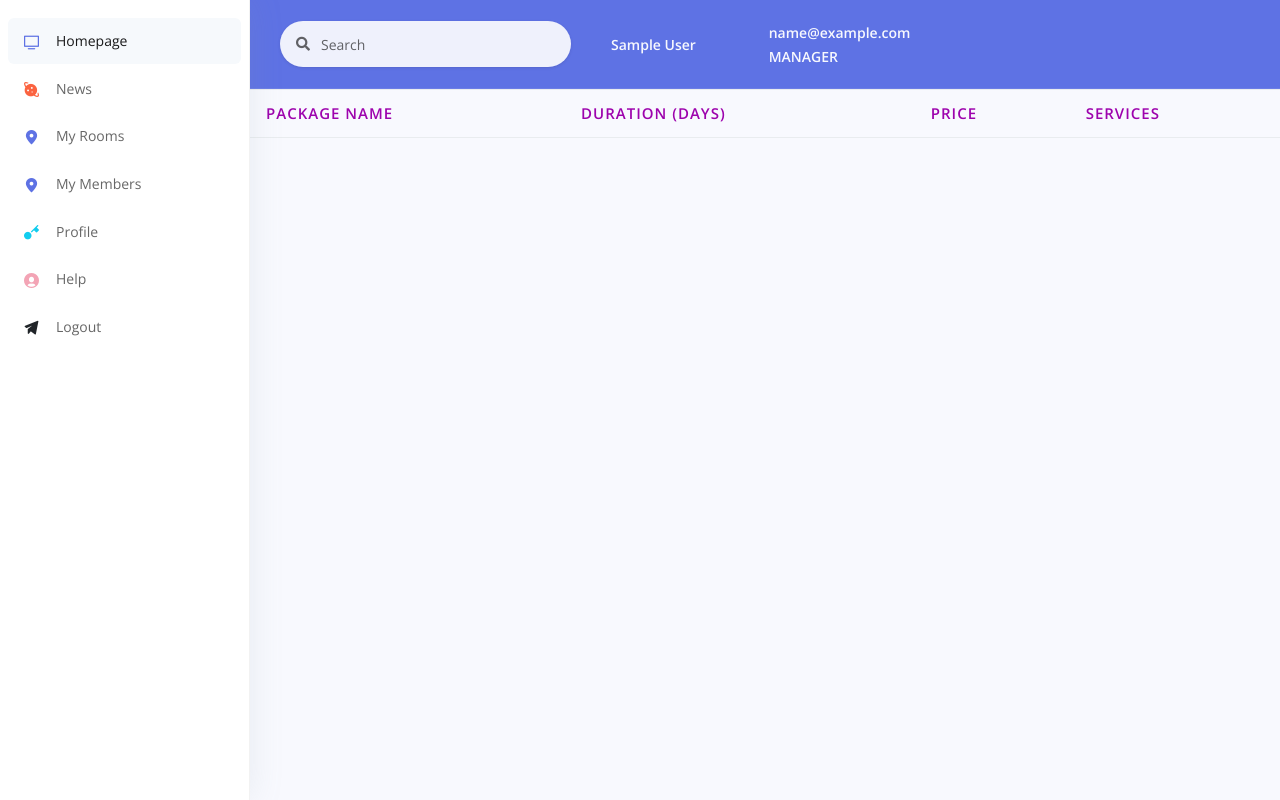
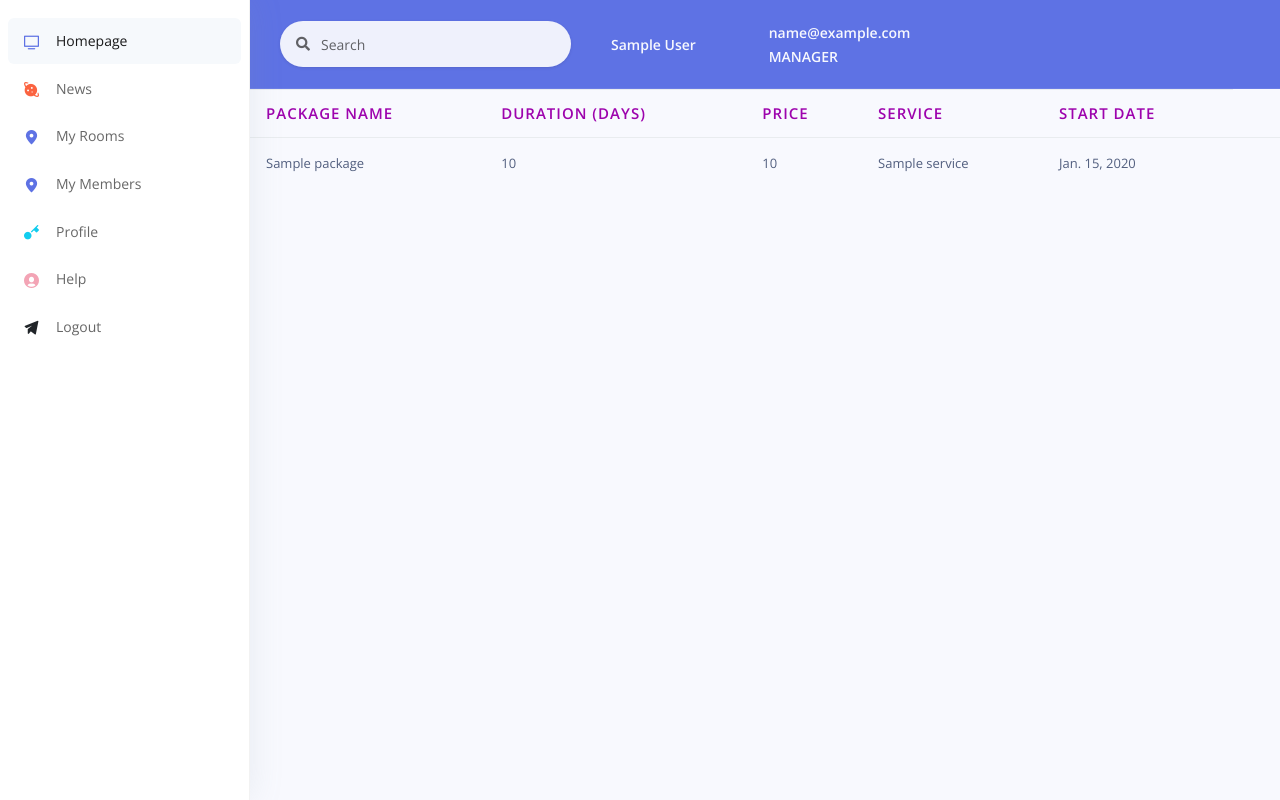
Before and after one commit to bengisucam/WebProject, a Django app: page /accounts/login/1/pack/myPacks/ in a window 1280 px wide. Run offline with Django 3.2, Linux system fonts and the light colour scheme; tables that the repository leaves empty hold one stand-in row (values such as "Sample post"); lists and menus that the app fills with data are empty; some libraries are stand-ins or nearby versions.

Commit message:
my packages section

```diff
--- a/sportcenter/templates/sportcenter/my_packs.html
+++ b/sportcenter/templates/sportcenter/my_packs.html
@@ -10,7 +10,8 @@
             <th style="font-size: 15px;color: #9d03ad">Package Name</th>
             <th style="font-size: 15px;color: #9d03ad">Duration (days)</th>
             <th style="font-size: 15px;color: #9d03ad">Price</th>
-            <th style="font-size: 15px;color: #9d03ad">Services</th>
+            <th style="font-size: 15px;color: #9d03ad">Service</th>
+            <th style="font-size: 15px;color: #9d03ad">Start Date</th>
 
         </tr>
         </thead>
@@ -21,6 +22,20 @@
                     <td>{{ p.package_name }}</td>
                     <td>{{ p.duration }}</td>
                     <td>{{ p.price }}</td>
+                    <td>
+                    {% for ps in pack_service %}
+                        {% if p.id == ps.package_id_id %}
+                            {{ ps.service_id.service_name }}
+                        {% endif %}
+                    {% endfor %}
+                    </td>
+                    <td>
+                    {% for cp in customer_pack %}
+                        {% if cp.customer_id_id == active_user.id %}
+                            {{ cp.begin_date.date }}
+                        {% endif %}
+                    {% endfor %}
+                    </td>
 
                     <td class="td-actions ">
                         <div class="row">
--- a/sportcenter/views.py
+++ b/sportcenter/views.py
@@ -171,16 +171,19 @@
 
 
 def buy_pack(request, user_id, pack_id):
-    selected_pack = Package.objects.get(pk=pack_id)
-    active_user = User.objects.get(pk=user_id)
-    new_customer_pack = CustomerPackage(selected_pack,active_user)
+    new_customer_pack = CustomerPackage(customer_id_id=user_id, package_id_id=pack_id)
     new_customer_pack.save()
-    # pack = CustomerPackage.objects.filter(customer_id_id=active_user).select_related('package_id_id')
-    return redirect('list_pack')
+    return list_pack(request, user_id)
 
 
 def my_packs(request, user_id):
     active_user = User.objects.get(pk=user_id)
-    pack = CustomerPackage.objects.filter(customer_id_id=active_user)
+    pack_ids = list(CustomerPackage.objects.filter(customer_id_id=user_id).select_related('package_id'))
+    customer_pack = CustomerPackage.objects.filter(customer_id_id=user_id)
+    pack = set()
+    for i in range(len(pack_ids)):
+        pid = pack_ids[i].package_id
+        pack.add(pid)
+    pack_service = PackageService.objects.select_related('service_id')
     return render(request, 'sportcenter/my_packs.html',
-                  {'pack': pack, 'active_user': active_user})
+                  {'pack': pack, 'active_user': active_user,'pack_service': pack_service, 'customer_pack': customer_pack})
```
Also changed, not shown: sportcenter/templates/sportcenter/list_pack.html (+3 -7 lines).
